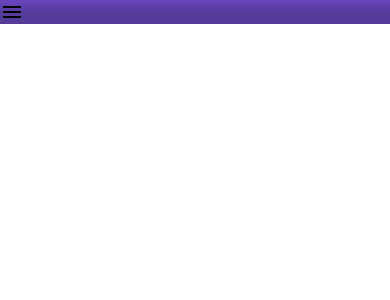
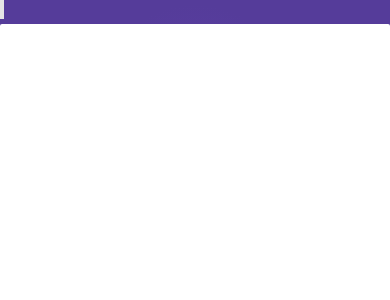
Before and after one commit to joelliusczar/dance_scheduler, an Angular app: page / in a window 390 px wide. Shown: the top 300 px of the page. Built offline with nearby package versions, Linux system fonts and the light colour scheme.

Commit message:
ok, think I have the layout base where I want it

```diff
--- a/src/app/menu/menu.component.html
+++ b/src/app/menu/menu.component.html
@@ -1,3 +1,3 @@
-<div [class]="currentClasses">
+<div [class]="currentClasses" >
 
 </div>
--- a/src/app/menu/menu.component.sass
+++ b/src/app/menu/menu.component.sass
@@ -2,3 +2,7 @@
 
 .width-fs-menu
 	width: 200px
+
+.menu-base
+	height: 100%
+	float: left
--- a/src/app/menu/menu.component.ts
+++ b/src/app/menu/menu.component.ts
@@ -20,8 +20,7 @@ export class MenuComponent implements OnInit {
 		this.currentClasses = {
 			'width-half': isSmallScreen,
 			'width-fs-menu': !isSmallScreen,
-			'bg-gradient-menu': true,
-			'height-full': true,
+			'menu-base': true,
 		};
 	}
 
--- a/src/app/navigation/navigation.component.html
+++ b/src/app/navigation/navigation.component.html
@@ -1,12 +1,18 @@
-<div class="bg-gradient-topbar icon-height-1">
+<div class="bg-gradient navigation-base">
+	<div class="height-icon">
 		<button *ngIf="isSmallScreen"
-		class="bg-gradient-topbar icon-border-1 icon-height-1"
+			class="open-menu-icon"
 			type="button"
 			(click)="menuOpenClick()"
 			>
-		<svg class="icon-fg-color-1 icon-height-1 icon-width-1" viewBox="0 0 24 24">
+			<svg class="open-menu-icon" viewBox="0 0 24 24">
 				<path d="M3 18h18v-2H3v2zm0-5h18v-2H3v2zm0-7v2h18V6H3z"/>
 			</svg>
 		</button>
 	</div>
 	<app-menu *ngIf="!shouldSmScreenHideMenu"></app-menu>
+	<div class="content-base" [style]="contentDivStyle" >
+
+	</div>
+
+</div>
--- a/src/app/navigation/navigation.component.sass
+++ b/src/app/navigation/navigation.component.sass
@@ -1 +1,13 @@
 @use '../../styles'
+
+.navigation-base
+	@extend .full-size
+
+.content-base
+	background-color: white
+	height: 100%
+	border-radius: 0.125rem
+	float: right
+
+.open-menu-icon, %icon-base
+	color: styles.$fg-color-icon1
--- a/src/app/navigation/navigation.component.ts
+++ b/src/app/navigation/navigation.component.ts
@@ -8,18 +8,20 @@ import { Component, OnInit, HostListener } from '@angular/core';
   styleUrls: ['./navigation.component.sass']
 })
 export class NavigationComponent implements OnInit {
+	screenWidth: number;
 	isSmallScreen: boolean;
-	shouldSmScreenHideMenu: boolean
+	shouldSmScreenHideMenu: boolean;
+	contentDivStyle: {};
 
   constructor() { }
 
   ngOnInit(): void {
-		this.hideOrShowForScreenSize();
+		this.getScreenSize();
 	}
 
 	hideOrShowForScreenSize() : void {
 		const wasSmallScreen = this.isSmallScreen;
-		this.isSmallScreen = window.innerWidth <= 640;
+		this.isSmallScreen = this.screenWidth <= 640;
 
 		if(!this.isSmallScreen) { //wasSmallScreen is irrelevant
 			this.shouldSmScreenHideMenu = false;
@@ -34,7 +36,11 @@ export class NavigationComponent implements OnInit {
 
 	@HostListener('window:resize')
 	getScreenSize() : void {
+		this.screenWidth = window.innerWidth;
 		this.hideOrShowForScreenSize();
+		const contentDivSize = this.isSmallScreen ?
+			this.screenWidth : this.screenWidth - 200;
+		this.contentDivStyle = {'width': `${contentDivSize}px`};
 	}
 
 	menuOpenClick() : void {
--- a/src/styles.sass
+++ b/src/styles.sass
@@ -10,6 +10,8 @@ $breakpoint-xl: 1280px
 $bg-color-menu1: #6b46c1
 $bg-color-menu2: #553c9a
 
+$fg-color-icon1: #2d3748
+
 
 body
 	font: 100% $font-stack
@@ -20,10 +22,7 @@ button
 	padding: 0
 	margin: 0
 
-.bg-color-menu
-	background-color: $bg-color-menu1
-
-.bg-gradient-menu
+.bg-gradient
 	background: radial-gradient($bg-color-menu1 0%, $bg-color-menu2 70%)
 
 .bg-gradient-topbar
@@ -32,18 +31,20 @@ button
 .height-full
 	height: 100%
 
-.icon-fg-color-1
-	color: #2d3748
+.full-size
+	height: 100%
+	width: 100%
 
-.icon-height-1
+.height-icon
 	height: 1.5rem
 
-.icon-width-1
+%icon-base
+	@extend .height-icon
 	width: 1.5rem
-
-.icon-border-1
 	border-style: none
-
 
 .width-half
 	width: 50%
+
+.width-full
+	width: 100%
```
Lines whose indentation alone changed are shown as unchanged.
